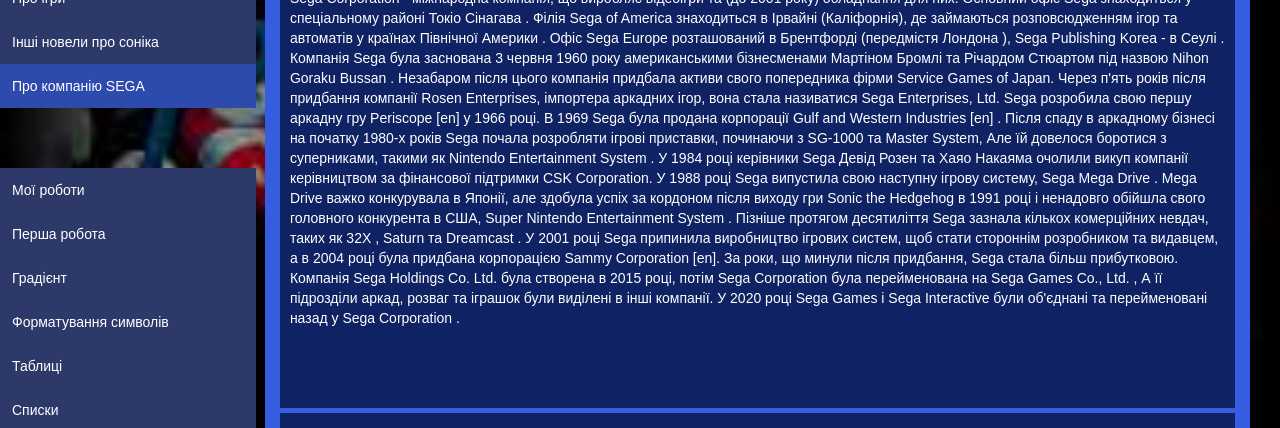
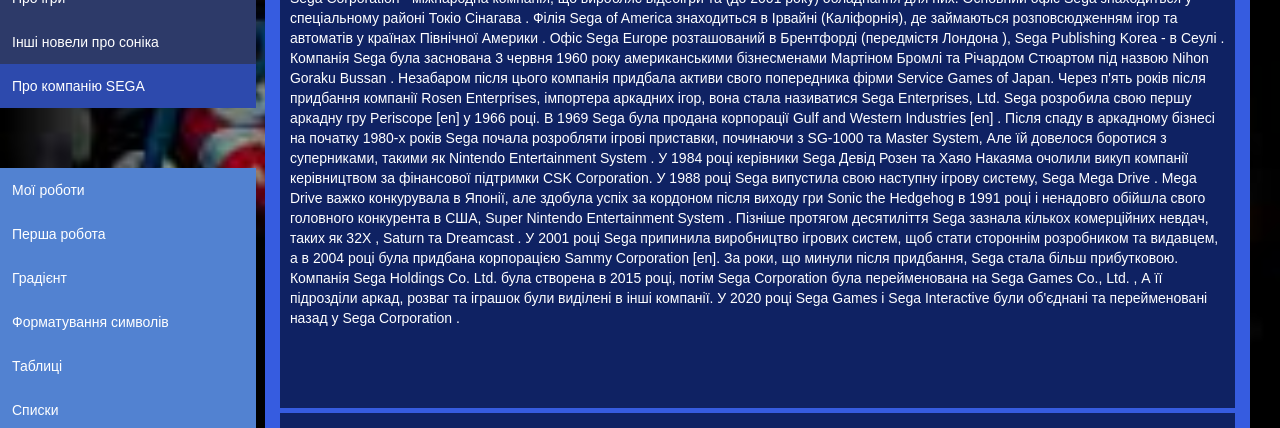
Before and after one commit to Igor123345/projectwork2, a plain HTML site: page index.html in a window 1280 px wide. Shown: the part 372-800 px from the top of the page. Drawn offline with nearby package versions, Linux system fonts and the light colour scheme.

Commit message:
Update lesson9.css

```diff
--- a/style/lesson9.css
+++ b/style/lesson9.css
@@ -144,6 +144,9 @@ img{
     background-color:#2d4aad; /*колір фону*/
     color: white;/*колір тексту*/
 }
+.vertical-menu .a1 {
+    background-color: #5282d1;
+}
 /*Вертикальне меню - кінець*/
 
 
```
